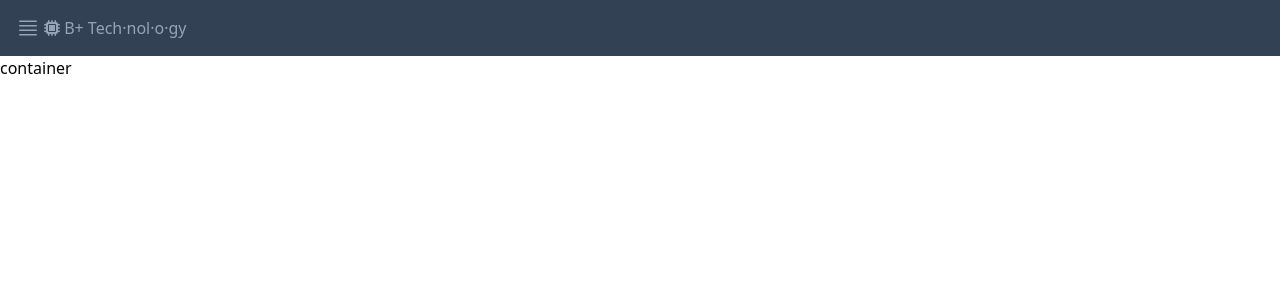
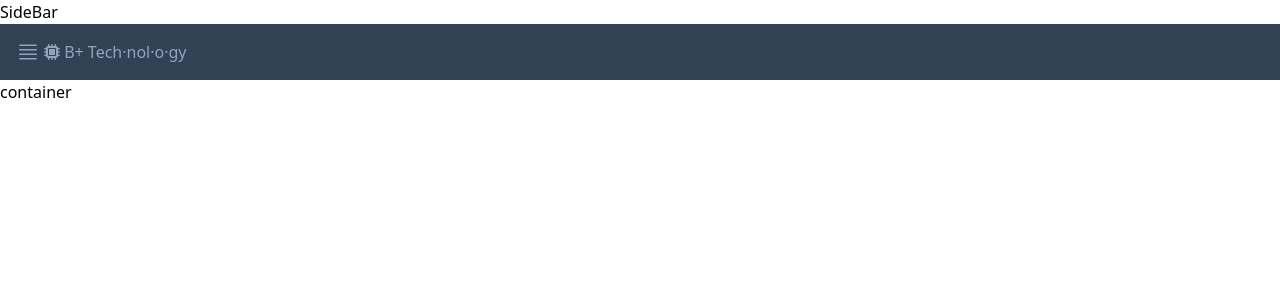
Before and after one commit to waldirborbajr/gptgram, a Vue app: page / in a window 1280 px wide. Shown: the top 300 px of the page. Built offline with nearby package versions, Linux system fonts and the light colour scheme.

Commit message:
chore(add): sidebar component
Signed-off-by: Waldir BORBA JUNIOR <wborbajr@gmail.com>

```diff
--- a/package.json
+++ b/package.json
@@ -22,6 +22,7 @@
     "eslint-plugin-vue": "^9.11.0",
     "postcss": "^8.4.23",
     "tailwind": "^4.0.0",
+    "tailwindcss": "^3.3.2",
     "vite": "^4.3.2"
   }
 }
--- a/src/App.vue
+++ b/src/App.vue
@@ -1,8 +1,10 @@
 <script setup>
 import Header from "./components/Header.vue";
+import SideBar from "./components/sidebar/SideBar.vue";
 </script>
 
 <template>
+  <SideBar />
   <Header />
 
   <div class="container">container</div>
--- /dev/null
+++ b/src/components/sidebar/SideBar.vue
@@ -0,0 +1,7 @@
+<script setup></script>
+
+<template>
+  <div class="">SideBar</div>
+</template>
+
+<style scoped></style>
--- a/src/main.js
+++ b/src/main.js
@@ -2,4 +2,6 @@ import { createApp } from "vue";
 import App from "./App.vue";
 import "./assets/index.css";
 
+import "@fortawesome/fontawesome-free/js/all";
+
 createApp(App).mount("#app");
```
Also changed, not shown: 1 other file (tests, documents, lock files or other folders).
